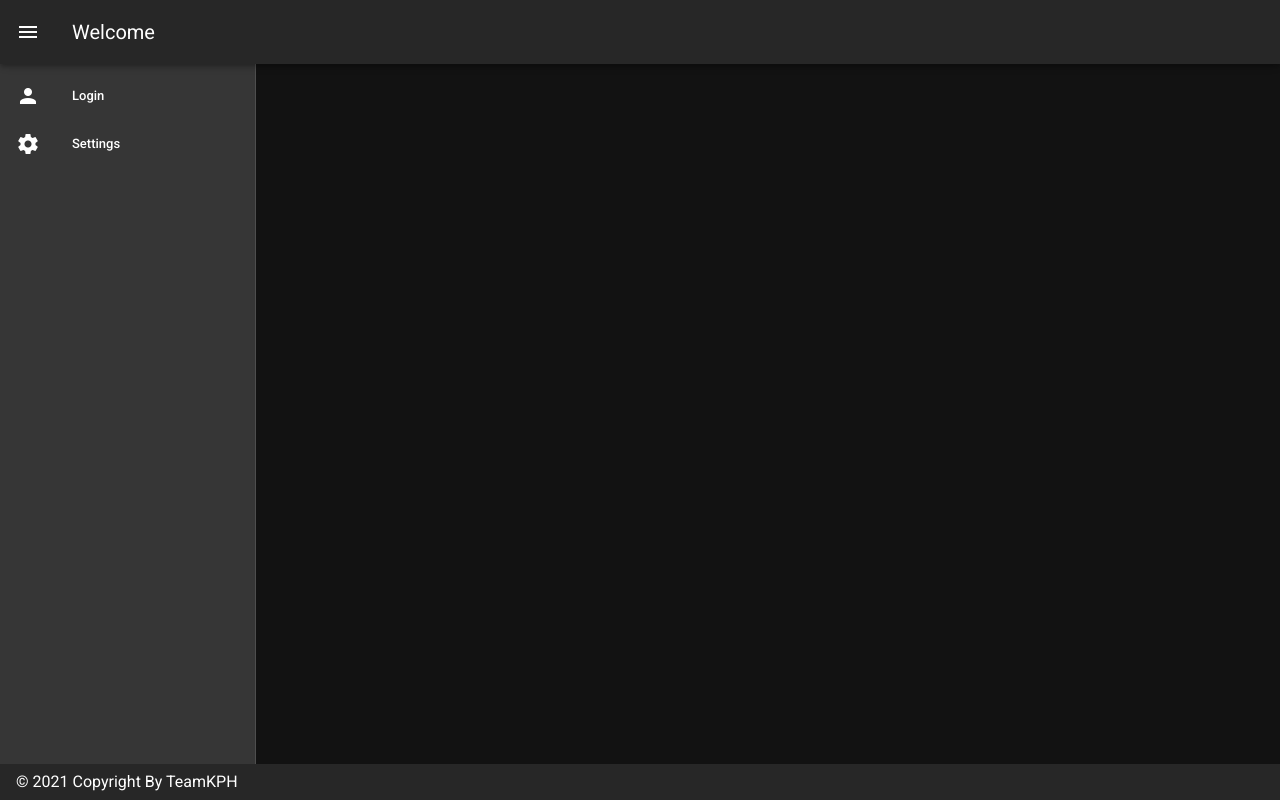
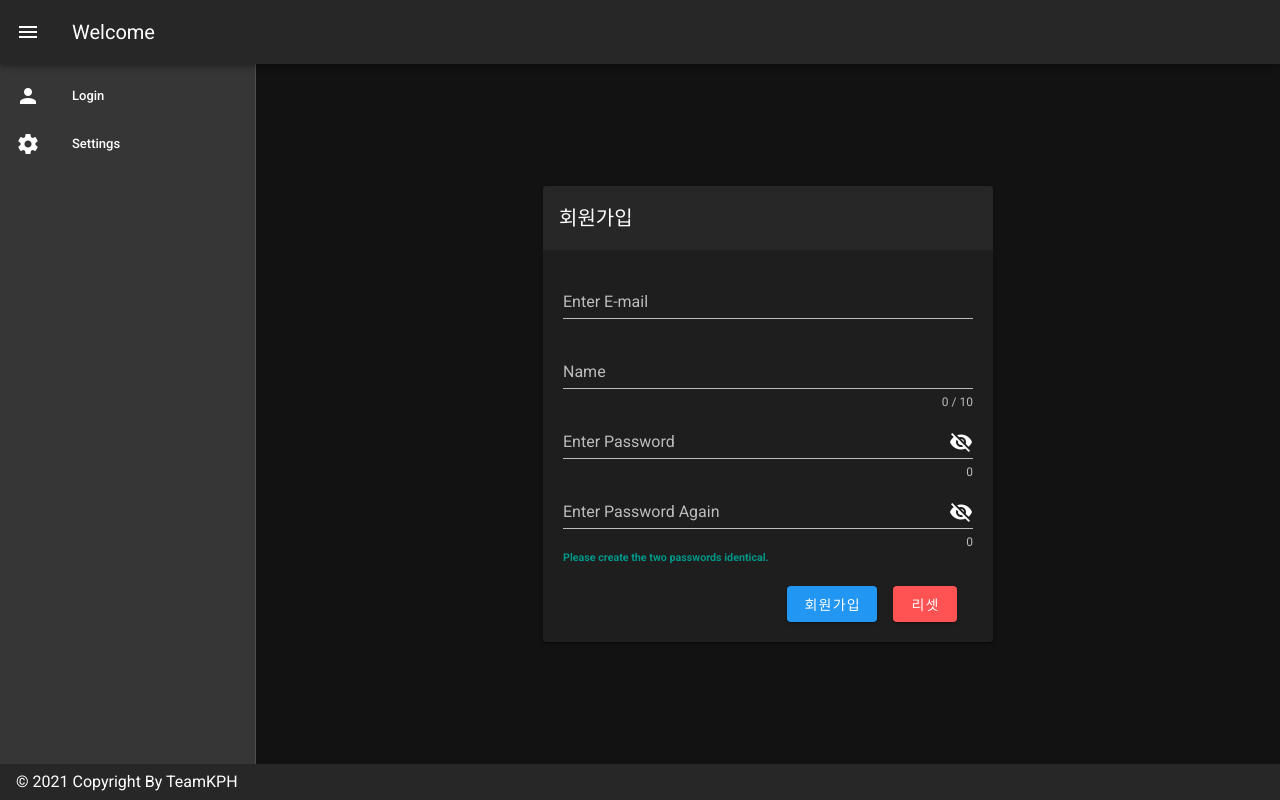
Before and after one commit to teamKPH/KPH_project, a Vue app in the folder frontend/: page /register in a window 1280 px wide. Built offline with nearby package versions, Linux system fonts and the light colour scheme.

Commit message:
feat: 회원가입 객체, 기능 구현

```diff
--- /dev/null
+++ b/frontend/src/models/resisterObj.js
@@ -0,0 +1,7 @@
+export default class LoginObj {
+  constructor(email, password, nickname) {
+    this.email = email
+    this.password = password
+    this.nickname = nickname
+  }
+}
--- a/frontend/src/router/index.js
+++ b/frontend/src/router/index.js
@@ -34,6 +34,13 @@ const routes = [
     beforeEnter: rejectAuthUser,
     component: () =>
       import(/* webpackChunkName: "login" */ "../views/Login.vue")
+  },
+  {
+    path: "/register",
+    name: "register",
+    beforeEnter: rejectAuthUser,
+    component: () =>
+      import(/* webpackChunkName: "login" */ "../views/Register.vue")
   }
 ]
 
--- /dev/null
+++ b/frontend/src/views/Register.vue
@@ -0,0 +1,140 @@
+<template>
+  <v-container style="width:450px;">
+    <v-layout align-center row wrap>
+      <v-flex xs12>
+        <v-alert v-if="isError" type="error">
+          {{ errorMsg }}
+        </v-alert>
+        <v-card>
+          <v-toolbar flat>
+            <v-toolbar-title>회원가입</v-toolbar-title>
+          </v-toolbar>
+          <div class="pa-5">
+            <v-form ref="form" v-model="valid" lazy-validation>
+              <v-text-field
+                v-model="formData.email"
+                :rules="emailRules"
+                label="Enter E-mail"
+                required
+              ></v-text-field>
+
+              <v-text-field
+                v-model="formData.nickname"
+                :counter="10"
+                :rules="nameRules"
+                label="Name"
+                required
+              ></v-text-field>
+
+              <v-text-field
+                v-model="formData.password"
+                :append-icon="show ? 'mdi-eye' : 'mdi-eye-off'"
+                :rules="[rules.required, rules.min]"
+                :type="show ? 'text' : 'password'"
+                label="Enter Password"
+                hint="At least 8 characters"
+                counter
+                @click:append="show = !show"
+              ></v-text-field>
+
+              <v-text-field
+                v-model="chkPassword"
+                :append-icon="show ? 'mdi-eye' : 'mdi-eye-off'"
+                :rules="[rules.required, rules.min]"
+                :type="show ? 'text' : 'password'"
+                label="Enter Password Again"
+                hint="At least 8 characters"
+                counter
+                @click:append="show = !show"
+              ></v-text-field>
+
+              <h6 v-if="sameChk(chkPassword)" class="mb-5 teal--text accent-3">
+                Please create the two passwords identical.
+              </h6>
+              <h6 v-else class="mb-5 red--text lighten-2">
+                Please create the two passwords identical.
+              </h6>
+
+              <div class="mt-3 d-flex flex-row-reverse">
+                <v-btn color="error" class="mr-4" @click="reset"> 리셋 </v-btn>
+
+                <v-btn
+                  :disabled="!valid"
+                  color="blue"
+                  class="mr-4"
+                  @click="login(formData)"
+                >
+                  회원가입
+                </v-btn>
+              </div>
+            </v-form>
+          </div>
+        </v-card>
+      </v-flex>
+    </v-layout>
+  </v-container>
+</template>
+
+<script>
+import RegisterObj from "../models/resisterObj"
+import axios from "axios"
+export default {
+  data: () => ({
+    formData: new RegisterObj("", "", ""),
+    valid: false,
+    nameRules: [
+      v => !!v || "Name is required",
+      v => (v && v.length <= 10) || "Name must be less than 10 characters"
+    ],
+    isError: false,
+    errorMsg: "",
+    email: "",
+    emailRules: [
+      v => !!v || "E-mail is required",
+      v => /.+@.+\..+/.test(v) || "E-mail must be valid"
+    ],
+    show: false,
+    chkPassword: "",
+    rules: {
+      required: value => !!value || "Required.",
+      min: v => v.length >= 8 || "Min 8 characters"
+    }
+  }),
+  methods: {
+    sameChk(password) {
+      if (this.formData.password == password) return true
+      else {
+        this.valid = false
+        return false
+      }
+    },
+    login(LoginObj) {
+      if (!this.formData.studentId || !this.formData.password) {
+        this.isError = true
+        this.errorMsg = "이메일과 비밀번호를 입력해주세요."
+        return
+      }
+      axios
+        .get("/sign-up", LoginObj)
+        .then(res => {
+          console.log(res)
+        })
+        .catch(err => {
+          if (err.response) {
+            this.isError = true
+            this.errorMsg = err.response.data.message
+          }
+        })
+    },
+    validate() {
+      this.$refs.form.validate()
+    },
+    reset() {
+      this.$refs.form.reset()
+    },
+    resetValidation() {
+      this.$refs.form.resetValidation()
+    }
+  }
+}
+</script>
```
